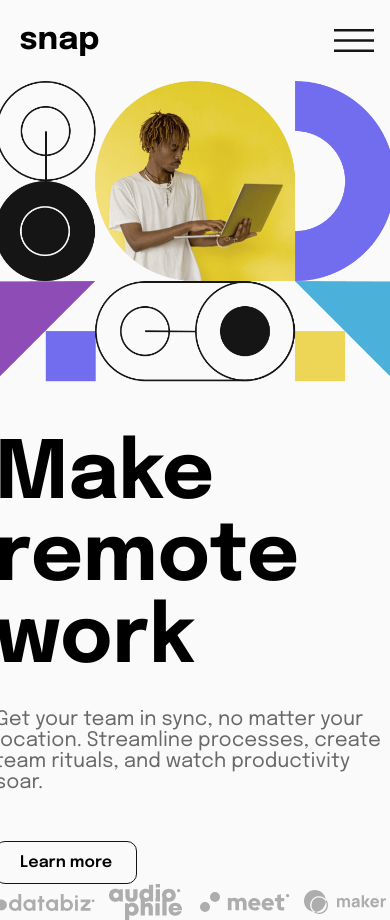
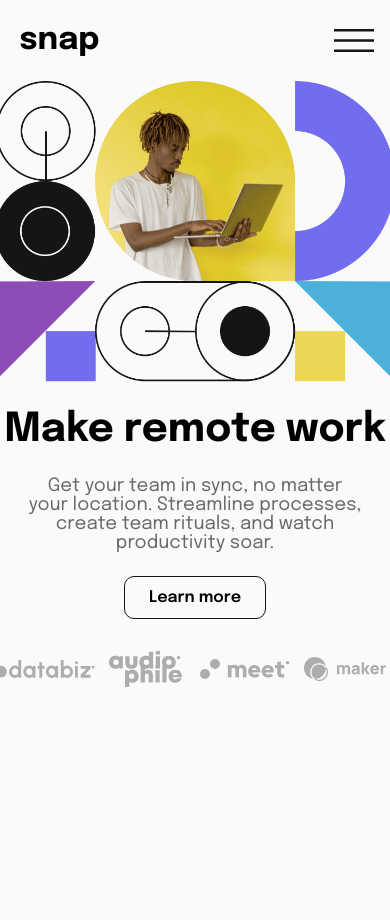
Before and after one commit to LorryAfriyie/intro-section-with-dropdown-navigation, a React (Vite) app: page / in a window 390 px wide. After the commit the page ends 844 px from the top, so only its background shows below. Built offline with nearby package versions, Linux system fonts and the light colour scheme.

Commit message:
Hero page adjustments
Changing the appearance of the hero section when displayed on mobile devices.

```diff
--- a/src/components/Navbar.jsx
+++ b/src/components/Navbar.jsx
@@ -39,6 +39,7 @@ export const Navbar = () => {
       <span id="nav-label" hidden>
         Navigation
       </span>
+
       <button
         type="button"
         ref={btnOpen}
--- a/src/scss/hero.scss
+++ b/src/scss/hero.scss
@@ -27,12 +27,24 @@
     margin-bottom: auto;
     margin-block-end: 0.5rem;
     font-size: 5rem;
+
+    @media (width < 40em) {
+      font-size: 2.5rem;
+      text-align: center;
+    }
   }
 
   &__sub-text {
     font-size: 1.25rem;
     color: var(--clr-almost-gray);
     margin-block-end: 3rem;
+
+    @media (width < 40em) {
+      text-align: center;
+      font-size: 1.15rem;
+      padding: 0 2rem 0 2rem;
+      margin-block-end: 1.5rem;
+    }
   }
 
   &__learn-btn {
@@ -43,6 +55,11 @@
     border: 1px solid var(--clr-almost-black);
     font-size: 1rem;
     font-weight: 600;
+
+    @media (width < 40em) {
+      margin: auto;
+      margin-block-end: 2rem;
+    }
   }
 
   &__learn-btn:hover {
@@ -60,7 +77,7 @@
     img {
       width: 400px;
       display: block;
-      margin: auto;
+      margin: 0 auto;
     }
 
     @media (min-width: 40em) {
```
